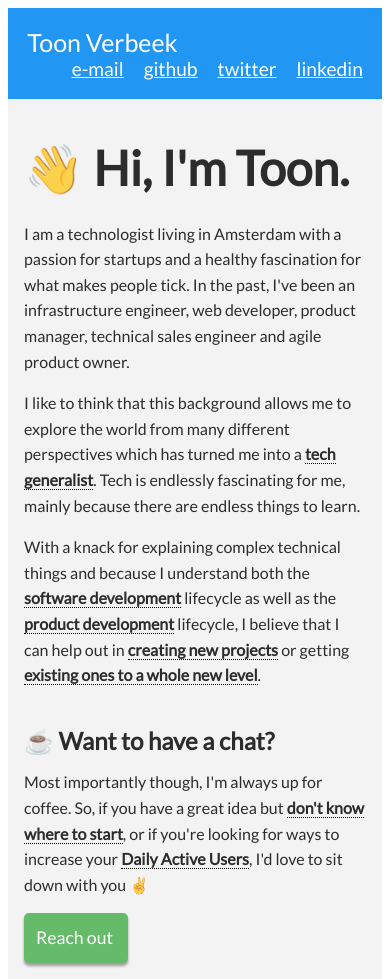
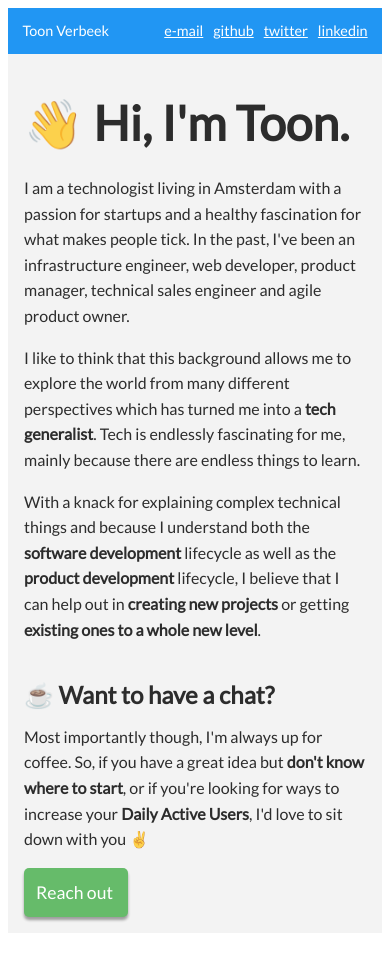
Before and after one commit to Tonnu/toonverbeek.com, a plain HTML site: page index.html in a window 390 px wide. After the commit the page ends 933 px from the top, so only its background shows below. Drawn offline with Linux system fonts and the light colour scheme.

Commit message:
responsive menu

```diff
--- a/css/style.css
+++ b/css/style.css
@@ -17,17 +17,13 @@ h2 {
   margin: 40px 0 0 0;
 }
 
-b {
-  border-bottom: 0.1em dotted black;
-}
-
 #container > *{
   padding: 1em;
 }
 
 aside {
   background-color: #2196f3;
-  font-size: 1.2em;
+  font-size: 0.9em;
   color: #0069c0;
   grid-area: sidebar;
 }
@@ -45,7 +41,7 @@ article {
 .menu-item{
   color: white;
   display: inline-block;
-  padding-left: 20px;
+  padding-left: 10px;
   float:right;
 }
 
@@ -55,7 +51,6 @@ article {
 
 #menu-top {
   color:white;
-  font-size: 1.3em;
   float: left;
 }
 
@@ -86,6 +81,9 @@ article {
 }
 
 @media screen and (min-width: 1100px) {
+  b {
+    border-bottom: 0.1em dotted black;
+  }
 
   #container{
     grid-template-columns: 3fr 7fr;
@@ -111,6 +109,7 @@ article {
 
   aside {
     grid-area: sidebar;
+    font-size: 1.2em;
   }
 
   aside img {
@@ -122,7 +121,6 @@ article {
   #menu-header {
     display: block;
     text-align: center;
-    font-size: 1.3em;
   }
 
   .menu-item {
--- a/index.html
+++ b/index.html
@@ -2,6 +2,8 @@
 <html>
   <head>
     <meta charset="UTF-8">
+    <!-- Viewport for responsive web design -->
+    <meta name="viewport" content="width=device-width, initial-scale=1">
     <title>toonverbeek.com</title>
     <link rel='stylesheet prefetch' href='https://fonts.googleapis.com/css?family=Lato'>
     <link rel="stylesheet" href="css/style.css">
```
